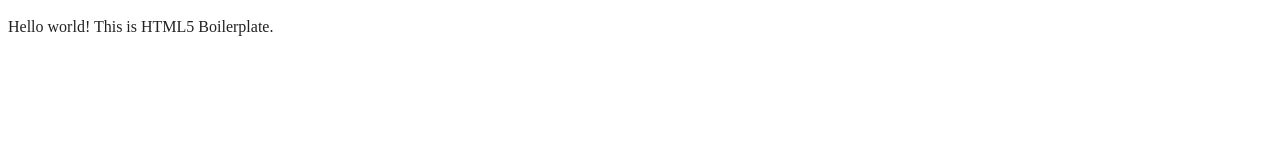
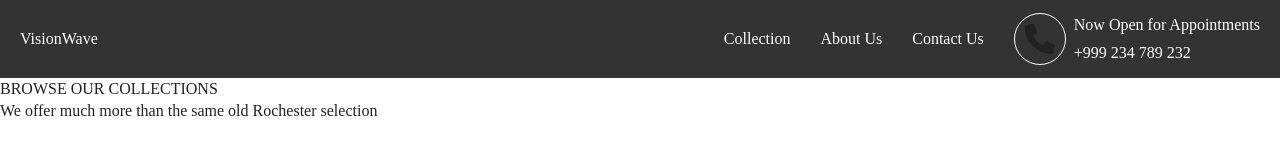
Before and after one commit to Tharindu-Dasantha/VisionWave, a website built with webpack: page index.html in a window 1280 px wide. Built offline with nearby package versions, Linux system fonts and the light colour scheme.

Commit message:
created the nav bar

```diff
--- a/css/style.css
+++ b/css/style.css
@@ -244,3 +244,54 @@
     page-break-after: avoid;
   }
 }
+
+
+
+/* Adding the styles to the page */
+* {
+  padding: 0;
+  margin: 0;
+}
+/* Nav Bar */
+nav {
+  padding: 13px 20px ;
+  display: flex;
+  justify-content: space-between;
+  align-items: center;
+  background-color: #333333;
+  color: white;
+}
+
+nav ul {
+  list-style: none;
+  display: flex;
+  justify-content: center;
+  align-items: center;
+  gap: 30px;
+}
+
+a {
+  text-decoration: none;
+  color: white;
+}
+
+i.fa-phone {
+  font-size: 30px;
+  color: #222222;
+  border: white 1px solid;
+  border-radius: 50%;
+  padding: 10px;
+}
+
+
+.contact_call {
+  display: flex;
+  gap: 8px;
+  align-items: center;
+}
+
+.navbar-appointment{
+  display: flex;
+  flex-direction: column;
+  gap: 5px;
+}
--- a/index.html
+++ b/index.html
@@ -19,12 +19,78 @@
 
   <link rel="manifest" href="site.webmanifest">
   <meta name="theme-color" content="#fafafa">
+
+<!--  adding font awesome kit-->
+  <link rel="stylesheet" href="https://cdnjs.cloudflare.com/ajax/libs/font-awesome/6.0.0/css/all.min.css">
+
 </head>
 
 <body>
+  <nav>
+    <div>
+      <a href="#">
+      VisionWave
+      </a>
+    </div>
+    <div>
+      <ul>
+      <li><a href="#">Collection</a></li>
+      <li><a href="#">About Us</a></li>
+      <li><a href="#">Contact Us</a></li>
+      <li>
+        <div class="contact_call">
+<!--          icon of the phone-->
+          <i class="fa-solid fa-phone"></i>
+            <span class="navbar-appointment">
+              <span>Now Open for Appointments</span>
+              <span>+999 234 789 232</span>
+            </span>
+        </div>
+      </li>
+      </ul>
+    </div>
+  </nav>
 
-  <!-- Add your site or application content here -->
-  <p>Hello world! This is HTML5 Boilerplate.</p>
+  <main>
+    <section id="Hero">
+      <div class="canvas"></div>
+      <div>
+        <div class="button">
+          <!--          icon of a glasses-->
+          <p>
+          BROWSE OUR COLLECTIONS
+          </p>
+        </div>
+        <div class="title">
+          We offer much more than the same old Rochester selection
+        </div>
+      </div>
+    </section>
+    <section id="AboutUs">
+      <div class="AboutUs-top_row">
+        <div class="AboutUs-top_row-left_side">
+
+        </div>
+        <div class="AboutUs-top_row-right_side">
+
+        </div>
+      </div>
+      <div class="AboutUs-bottom_row">
+        <div class="AboutUs-bottom_row-left_side">
+          <div class="AboutUs-bottom_row-left_side_firstBox"></div>
+          <div class="AboutUs-bottom_row-left_side_secondBox"></div>
+        </div>
+        <div class="AboutUs-bottom_row-right_side">
+          <img src="" alt="">
+        </div>
+      </div>
+    </section>
+  </main>
+
+
+
+
+
   <script src="js/app.js"></script>
 
 </body>
```
Also changed, not shown: 1 other file.
